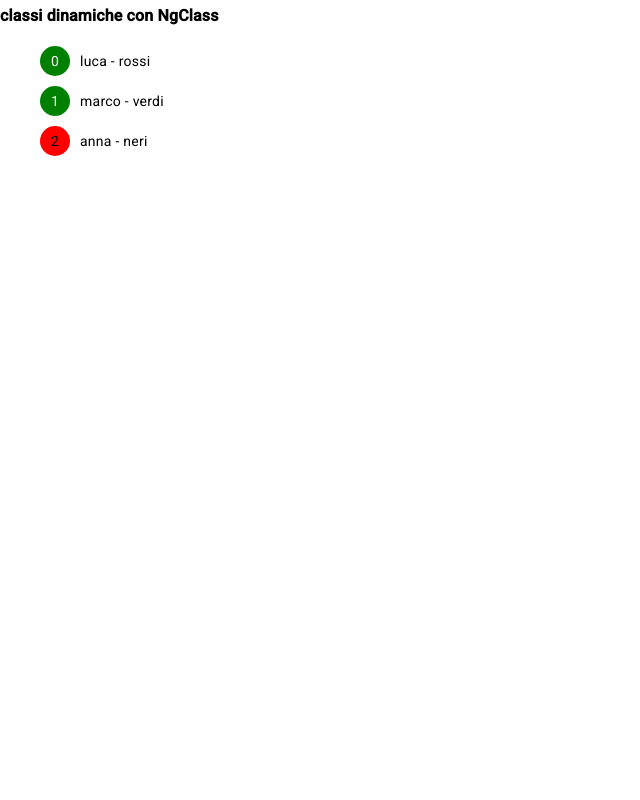
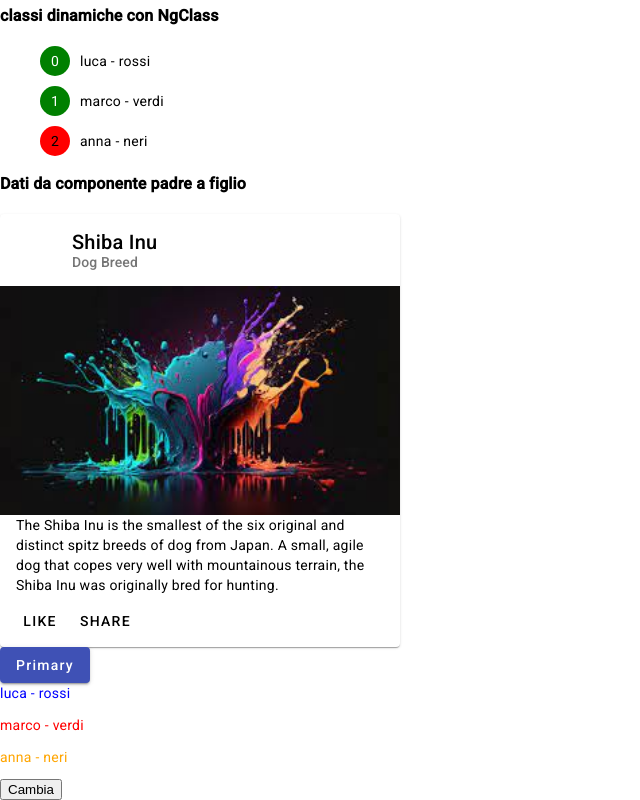
Before and after one commit to gianlucanesta/angular-tutorial, an Angular app: page / in a window 1280 px wide. Shown: the part 650-1450 px from the top of the page, without its empty margins (0-640 px from the left). Before the commit the page ends 806 px from the top, so only its background shows below. Built offline with nearby package versions, Linux system fonts and the light colour scheme.

Commit message:
Data from Parent to Child

```diff
--- a/src/app/app.component.html
+++ b/src/app/app.component.html
@@ -91,3 +91,7 @@
     <p>{{ persona.nome }} - {{ persona.cognome }}</p>
   </li>
 </ul>
+
+<h3><strong>Dati da componente padre a figlio</strong></h3>
+<app-prova [data]="persone"></app-prova>
+<button (click)="btnClick()">Cambia</button>
--- a/src/app/app.component.ts
+++ b/src/app/app.component.ts
@@ -9,10 +9,18 @@ export class AppComponent {
   title = 'angular-tutorial';
 
   persone = [
-    { nome: 'luca', cognome: 'rossi', isOnline: true },
-    { nome: 'marco', cognome: 'verdi', isOnline: true },
-    { nome: 'anna', cognome: 'neri', isOnline: false },
+    { nome: 'luca', cognome: 'rossi', isOnline: true, color: 'blue' },
+    { nome: 'marco', cognome: 'verdi', isOnline: true, color: 'red' },
+    { nome: 'anna', cognome: 'neri', isOnline: false, color: 'orange' },
   ];
+
+  btnClick() {
+    this.persone = [
+      { nome: 'gianluca', cognome: 'rossi', isOnline: true, color: 'blue' },
+      { nome: 'gianmarco', cognome: 'verdi', isOnline: true, color: 'red' },
+      { nome: 'gianpiero', cognome: 'neri', isOnline: false, color: 'orange' },
+    ];
+  }
 
   isVisible = true;
   // numero = 3;
--- a/src/app/prova/prova.component.html
+++ b/src/app/prova/prova.component.html
@@ -21,3 +21,9 @@
 <button mat-raised-button color="primary" [disabled]="isDisabled">
   Primary
 </button>
+
+<div *ngFor="let persona of data">
+  <p [ngStyle]="{ color: persona.color }">
+    {{ persona.nome }} - {{ persona.cognome }}
+  </p>
+</div>
```
Also changed, not shown: src/app/prova/prova.component.ts (+7 -0 lines).
